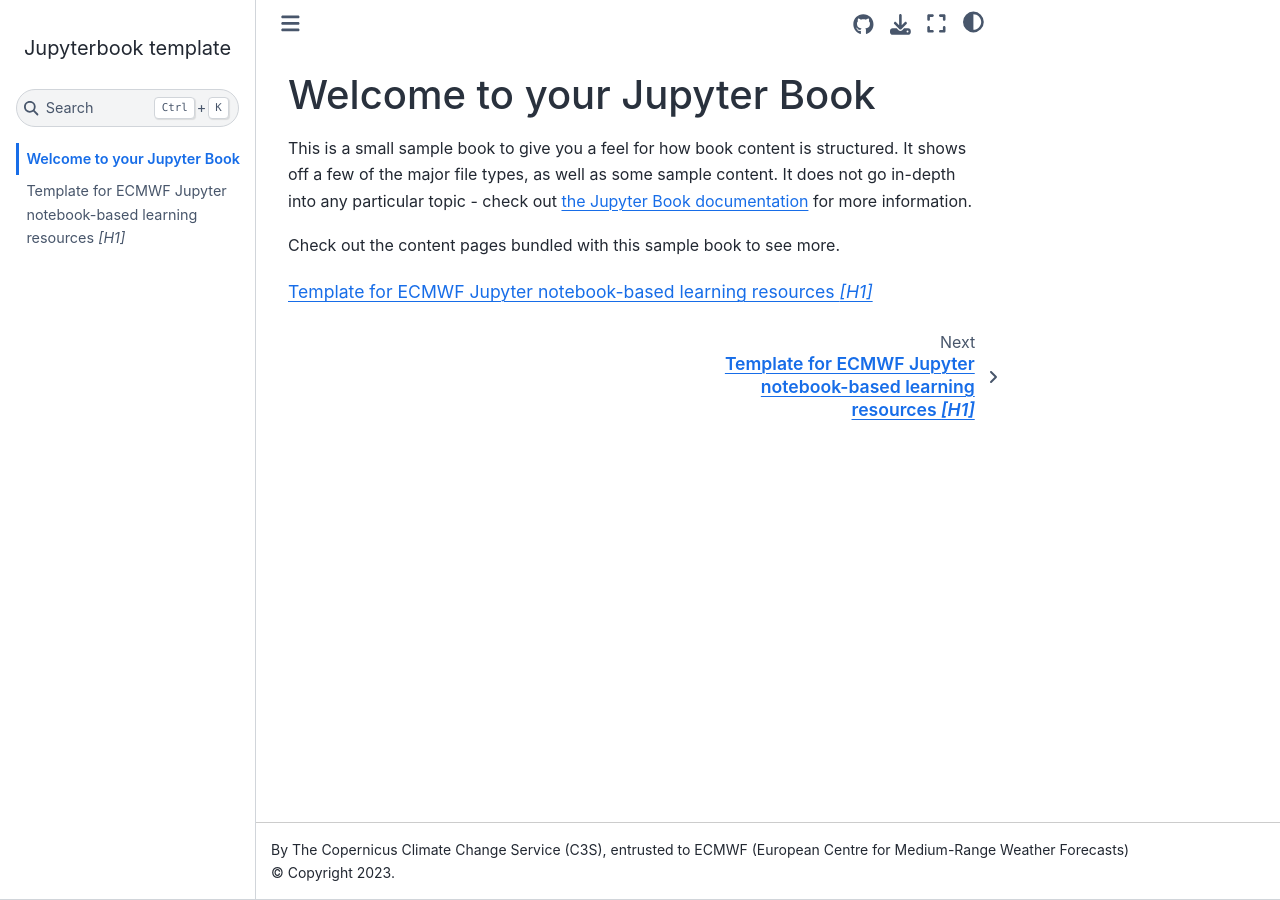
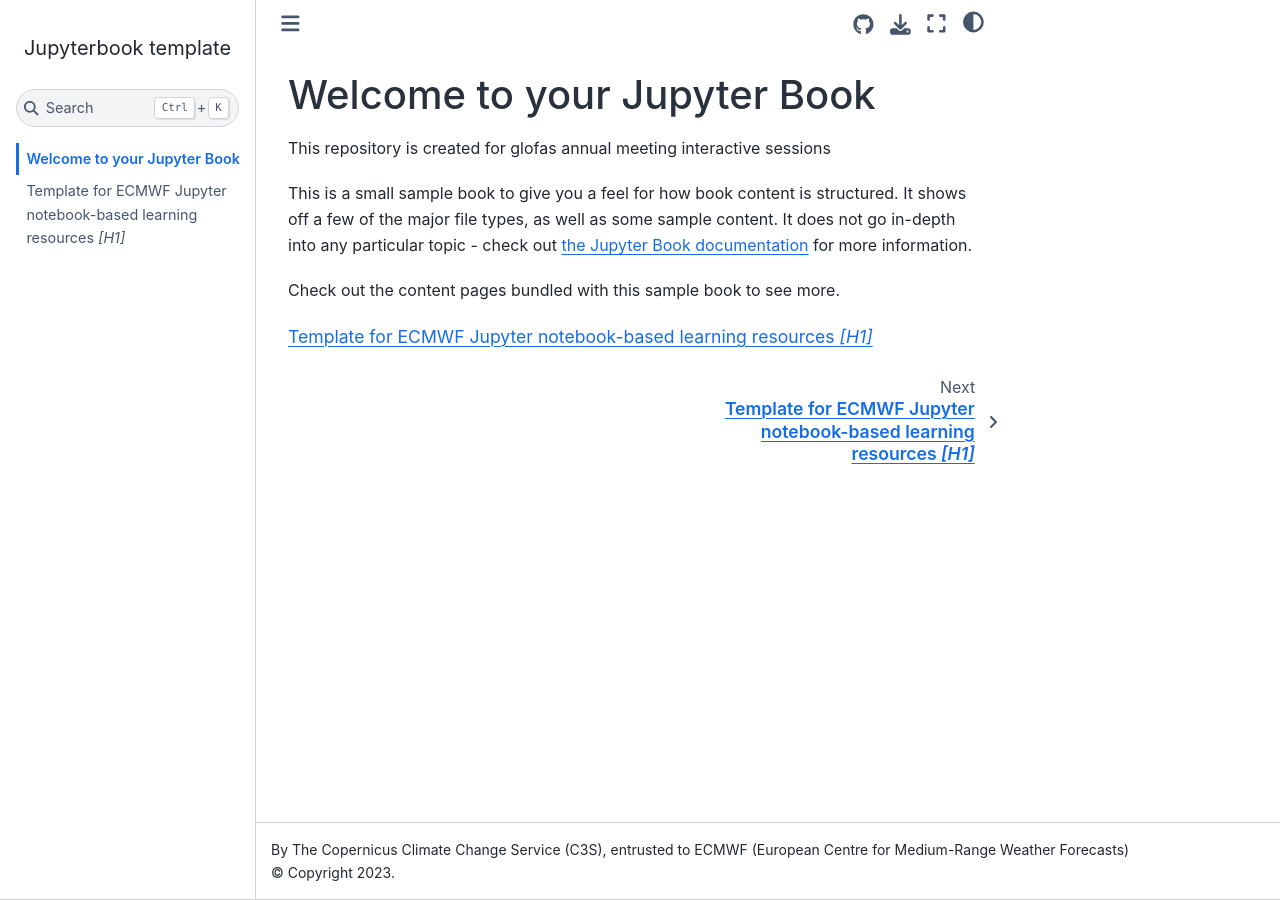
Before and after one commit to Simow-az/2025-Glofas-Annual-Meeting, a Jupyter Book: the page built from intro-jupyter-template.md, in a window 1280 px wide. Built offline with Jupyter Book 1.0.4 settings and Sphinx 7.4.7 and the Sphinx Book theme 1.1.4, drawn with Linux system fonts in a browser that asks for light colours.

Commit message:
Update intro-jupyter-template.md

```diff
--- a/intro-jupyter-template.md
+++ b/intro-jupyter-template.md
@@ -1,4 +1,5 @@
 # Welcome to your Jupyter Book
+This repository is created for glofas annual meeting interactive sessions
 
 This is a small sample book to give you a feel for how book content is
 structured.
```
